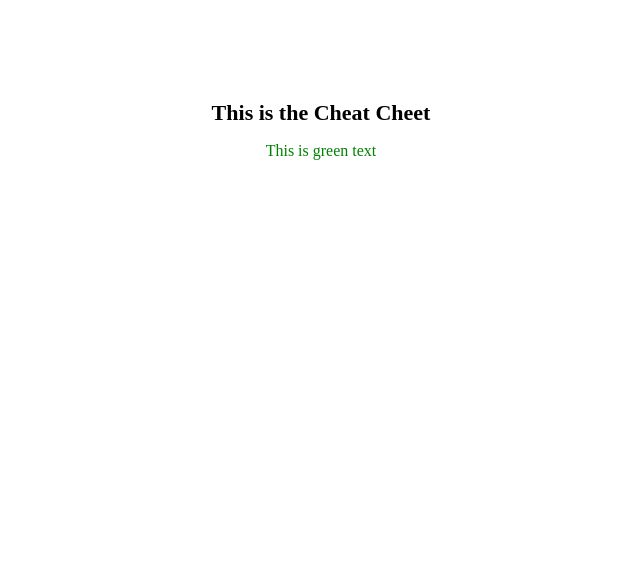
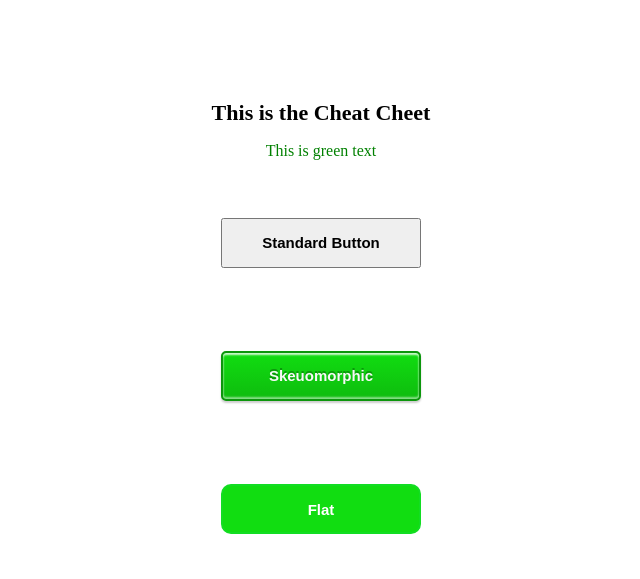
Before and after one commit to nalumedia/cheatsheet, a plain HTML site: page index.html in a window 1280 px wide. Shown: the whole page, without its empty margins (319-959 px from the left). Drawn offline with Linux system fonts and the light colour scheme.

Commit message:
added buttons

```diff
--- a/index.html
+++ b/index.html
@@ -3,6 +3,8 @@
     <title>The HTML Cheat Sheet</title>
     <meta name="description" content="This is the place to learn all things html and css">
     <link rel="stylesheet" href="styles.css">
+    <link href="https://fonts.googleapis.com/css?family=Roboto:500" rel="stylesheet">
+
 </head>
 
 <body>
@@ -10,6 +12,17 @@
     <div class="first">
         <p>This is green text</p>
     </div>
+    <div class="content">
+        <button>
+          Standard Button
+        </button>
+        <button class=" skeuomorphic">
+          Skeuomorphic
+        </button>
+        <button class=" flat">
+          Flat
+        </button>
+      </div>
 </body>
 
 
--- a/styles.css
+++ b/styles.css
@@ -8,3 +8,63 @@ h1 {
     color: green;
     text-align: center;
 }
+
+
+.content {
+    width: 100%;
+    display: flex;
+    flex-direction: column;
+    align-items: center;
+    justify-content: space-around;
+    height: 400px;
+    font-family: 'Roboto', sans-serif;
+  }
+
+  button {
+    height: 50px;
+    width: 200px;
+    cursor: pointer;
+    font-weight: 600;
+    font-size: 15px;
+  }
+
+  .skeuomorphic {
+    border: 2px solid #0c960c;
+    border-radius: 5px;
+    color: #F8F8F8;
+    box-shadow: 0px 2px 2px rgba(0, 0, 0, 0.2), 0px -2px 2px rgba(255, 255, 255, 0.5) inset, 0 2px 2px rgba(255, 255, 255, 0.8) inset;
+    background: linear-gradient(#1D1, #0ebc0e);
+    text-shadow: 0 -2px #0c960c;
+  }
+
+  .skeuomorphic:hover {
+    box-shadow: 0px 2px 2px rgba(0, 0, 0, 0.1), 0px -2px 2px rgba(255, 255, 255, 0.25) inset, 0 2px 2px rgba(255, 255, 255, 0.4) inset;
+    background: #0ebc0e;
+    background: linear-gradient(#0ebc0e, #0c960c);
+    border-color: #064f06;
+  }
+
+  .skeuomorphic:active {
+    margin-top: 2px;
+    margin-bottom: -2px;
+    box-shadow: 0px 2px 2px rgba(63, 63, 63, 0.1), 0px -2px 2px rgba(255, 255, 255, 0.25) inset, 0 2px 2px rgba(255, 255, 255, 0.4) inset;
+    background: #0c960c;
+    background: linear-gradient(#0c960c, #0ebc0e);
+  }
+
+  .flat {
+    background-color: #1D1;
+    color: #fff;
+    border: 2px solid #12dd23;
+    border-radius: 10px;
+  }
+
+  .flat:hover {
+    background-color: #0c960c;
+    transition: background-color .15s, font-size .15s;
+    font-size: 18px;
+  }
+
+  .flat:active {
+    border-color: #fff;
+  }
```
